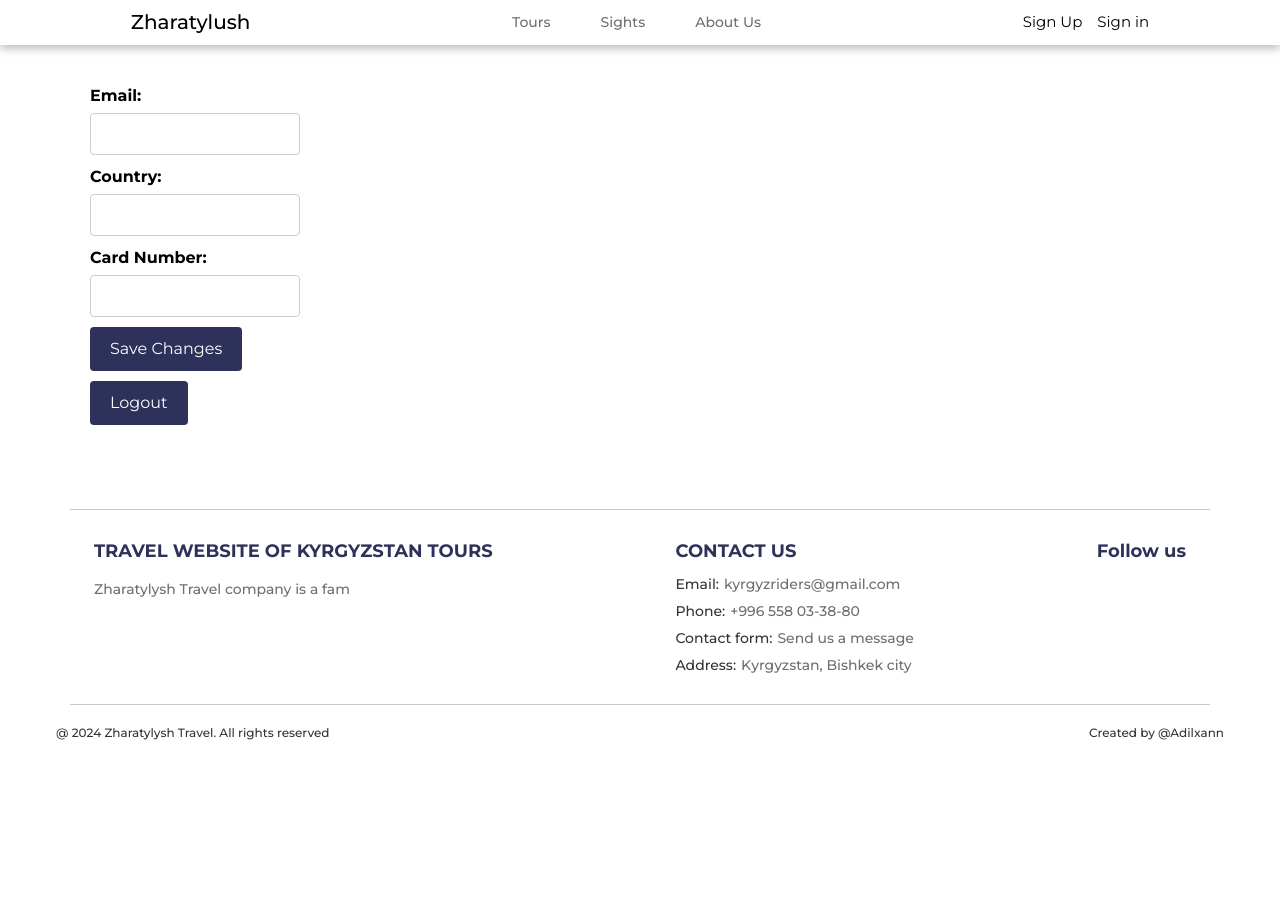
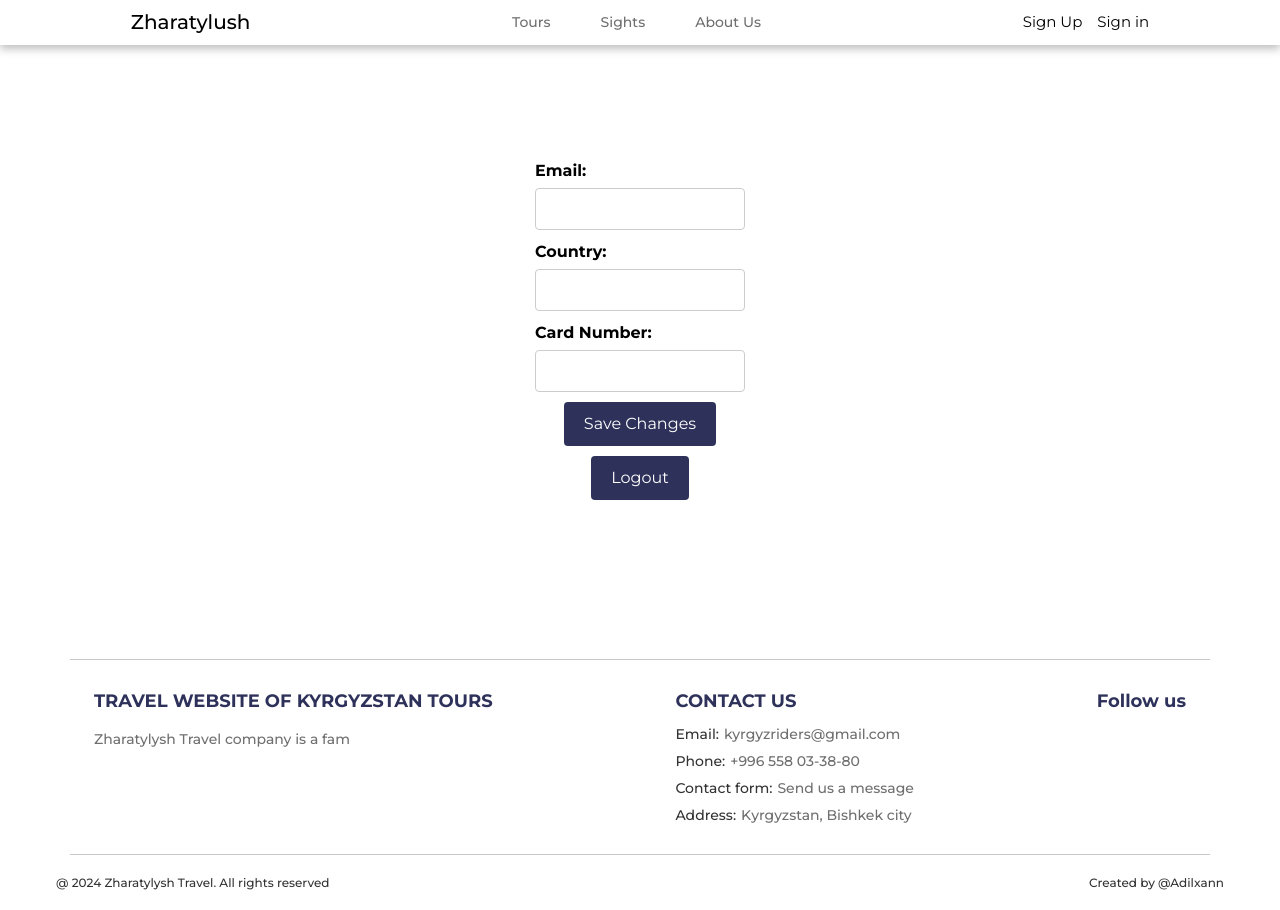
Before and after one commit to Adilxa/zharatylysh, a Next.js app: page /profile in a window 1280 px wide. Before the commit the page ends 800 px from the top, so only its background shows below. Built offline with nearby package versions, Linux system fonts and the light colour scheme; a web font is replaced by a local one.

Commit message:
feat:profile

```diff
--- a/src/app/profile/SettingsForm/index.jsx
+++ b/src/app/profile/SettingsForm/index.jsx
@@ -1,18 +1,17 @@
 "use client"
 import React, { useEffect, useState } from 'react';
-import scss from "../UserSettings.module.scss";
+import scss from '../UserSettings.module.scss';
 import useUser from '@/hooks/useUser';
 import Preloader from '@/components/Preloader';
 import useAuth from '@/hooks/useAuth';
 
 function SettingsForm() {
-
-    const [email, setEmail] = useState("");
+    const [email, setEmail] = useState('');
     const [country, setCountry] = useState('');
     const [cardNumber, setCardNumber] = useState('');
 
     const { user, getMe, isLoading, updateMe } = useUser();
-    const { LogOut } = useAuth()
+    const { LogOut } = useAuth();
 
     useEffect(() => {
         getMe();
@@ -20,7 +19,7 @@ function SettingsForm() {
 
     useEffect(() => {
         if (user) {
-            setEmail(user.email || "");
+            setEmail(user.email || '');
             setCountry(user.country || '');
             setCardNumber(user.cardNumber || '');
         }
@@ -28,25 +27,28 @@ function SettingsForm() {
 
     console.log(user);
 
-    const ROLE = "user";
+    const ROLE = 'user';
 
     const updatedUser = {
         email,
         password: user?.password,
         role: ROLE,
         country: country,
-        cardNumber: cardNumber
-    }
-
+        cardNumber: cardNumber,
+    };
 
     const handleSubmit = async (e, data) => {
         e.preventDefault();
-        updateMe(data)
-    }
+        updateMe(data);
+    };
 
     if (isLoading) return <Preloader />;
     return (
-        <form style={{ display: "flex", flexDirection: "column", gap: "10px" }} onSubmit={(e) => handleSubmit(e, updatedUser)}>
+        <div className={scss.wrapper}>
+            <form
+                style={{ display: 'flex', flexDirection: 'column', gap: '10px', justifyContent: 'center', alignItems: 'center' }}
+                onSubmit={(e) => handleSubmit(e, updatedUser)}
+            >
                 <div className={scss.inputgroup}>
                     <label htmlFor="email">Email:</label>
                     <input type="email" id="email" value={email} onChange={(e) => setEmail(e.target.value)} />
@@ -60,9 +62,12 @@ function SettingsForm() {
                     <input type="text" id="cardNumber" value={cardNumber} onChange={(e) => setCardNumber(e.target.value)} />
                 </div>
                 <button type="submit">Save Changes</button>
-            <button className={scss.hideBlock} onClick={LogOut} >Logout</button>
+                <button className={scss.hideBlock} onClick={LogOut}>
+                    Logout
+                </button>
             </form>
-    )
+        </div>
+    );
 }
 
 export default SettingsForm;
--- a/src/app/profile/UserSettings.module.scss
+++ b/src/app/profile/UserSettings.module.scss
@@ -10,6 +10,7 @@
   }
 
   .inputgroup {
+    width: fit-content;
     label {
       display: block;
       font-weight: bold;
--- a/src/hooks/useUser.js
+++ b/src/hooks/useUser.js
@@ -1,10 +1,13 @@
 import { useState } from "react";
 import $api from "@/api/http";
+import { useRouter } from "next/navigation";
 
 const useUser = () => {
   const [isLoading, setLoading] = useState(false);
 
   const [user, setUser] = useState(null);
+
+  const router = useRouter();
 
   const getMe = async () => {
     const id = localStorage.getItem("key");
@@ -22,7 +25,9 @@ const useUser = () => {
   const updateMe = async (data) => {
     const id = localStorage.getItem("key");
     try {
-      const res = await $api.patch("/user/" + id, data); // Correctly using axios.patch
+      const res = await $api
+        .patch("/user/" + id, data)
+        .then(() => router.push("/"));
       return res.data;
     } catch (e) {
       console.log(e);
```
Lines whose indentation alone changed are shown as unchanged.
